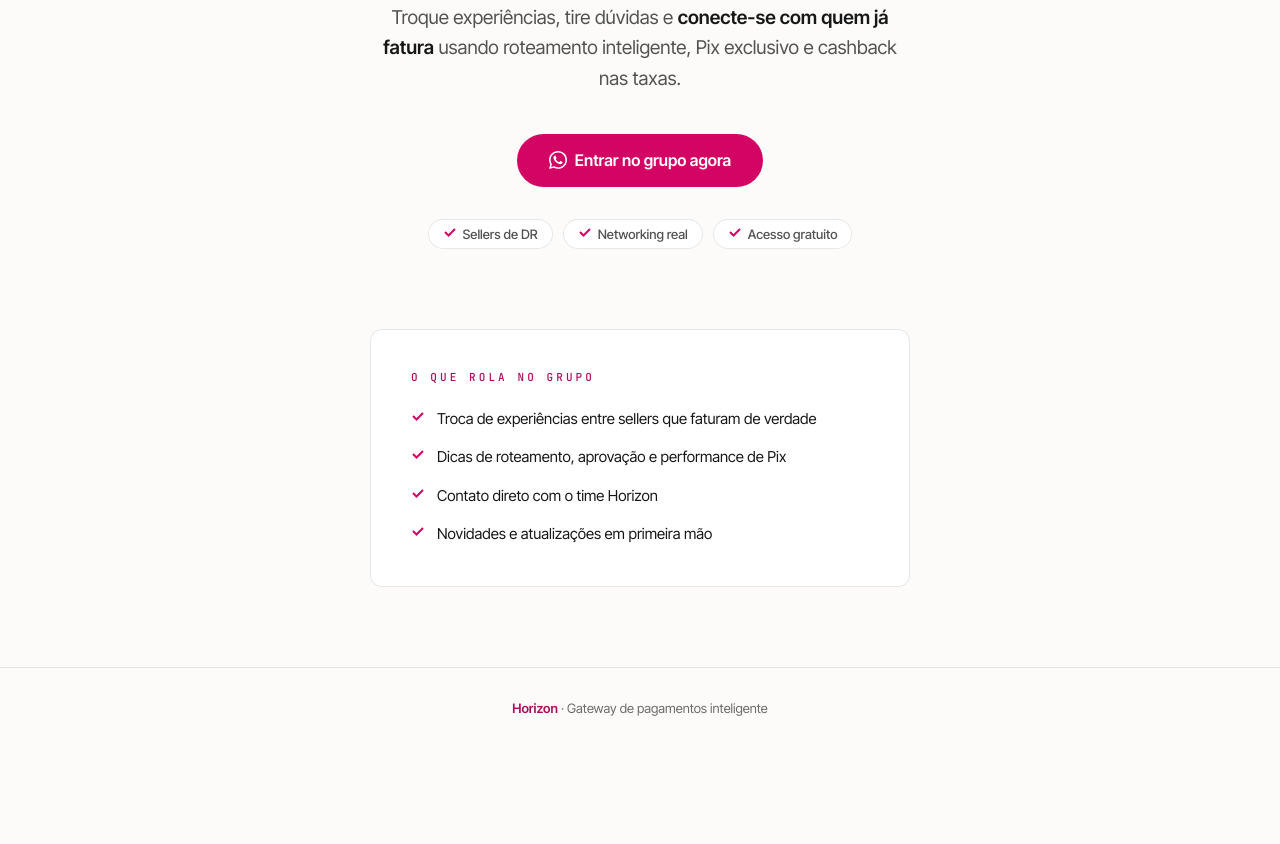
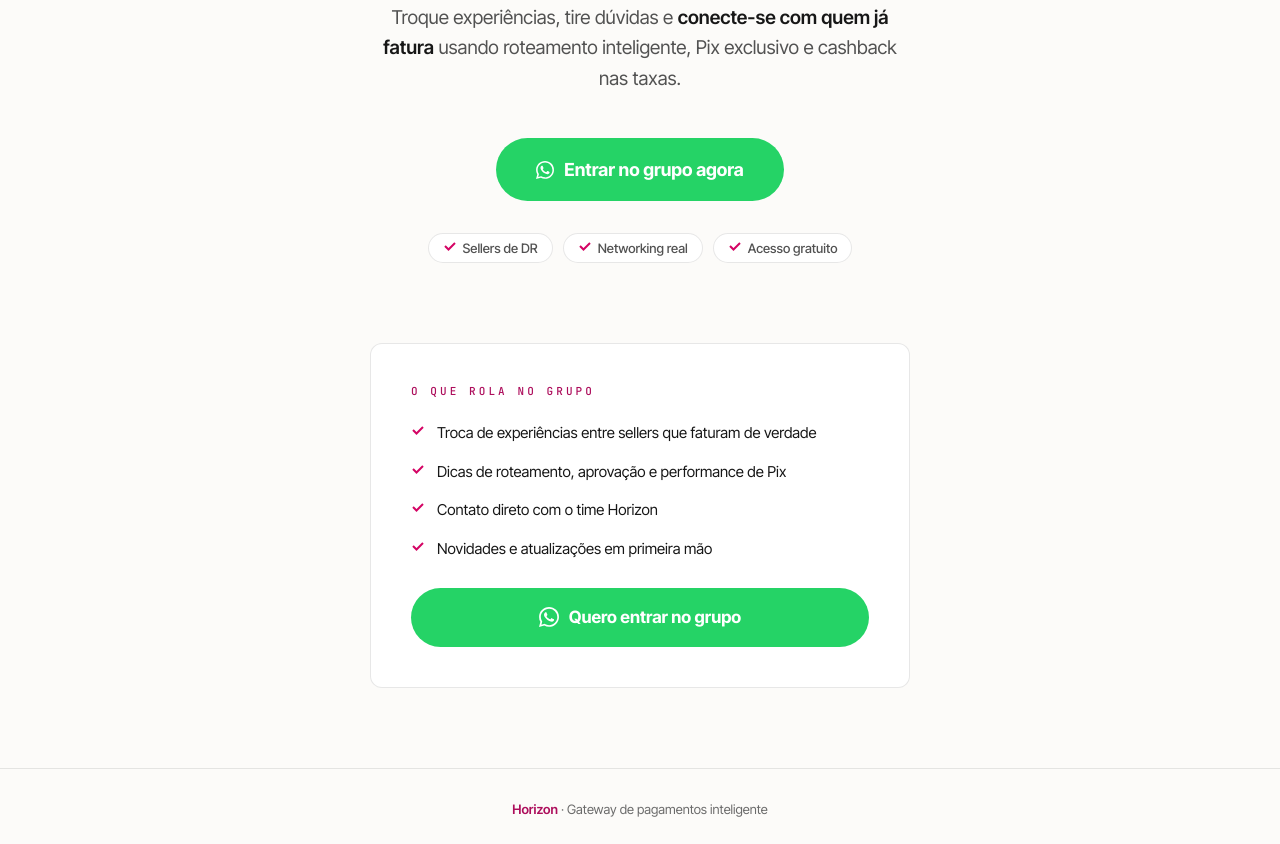
Before and after one commit to henriquechamon/funil-horizon-pags, a plain HTML site: page grupo/index.html in a window 1280 px wide. Shown: the part 432-1276 px from the top of the page. Before the commit the page ends 1180 px from the top, so only its background shows below. Drawn offline with Linux system fonts and the light colour scheme.

Commit message:
feat: otimizar CTA do /grupo - botão verde WhatsApp com pulse animation e segundo CTA
Co-Authored-By: Claude Opus 4.6 <noreply@anthropic.com>

```diff
--- a/grupo/index.html
+++ b/grupo/index.html
@@ -151,26 +151,23 @@ body::before {
 .hero-sub strong { color: var(--ink); font-weight: 600; }
 
 .hero-cta {
-  display: inline-flex; align-items: center; gap: 8px;
-  margin-top: 28px; padding: 14px 20px; border-radius: 9999px;
-  background: var(--accent); color: var(--on-accent);
-  font-size: 13px; font-weight: 600; border: none; cursor: pointer;
-  transition: background .2s, transform .2s;
+  display: inline-flex; align-items: center; gap: 10px;
+  margin-top: 32px; padding: 18px 28px; border-radius: 9999px;
+  background: #25d366; color: #ffffff;
+  font-size: 15px; font-weight: 700; border: none; cursor: pointer;
+  transition: background .2s, transform .2s, box-shadow .2s;
   text-decoration: none; line-height: 1.3; text-align: center;
   max-width: 100%; word-wrap: break-word;
+  box-shadow: 0 0 0 0 rgba(37, 211, 102, 0.5);
+  animation: cta-pulse 2s ease infinite;
 }
 @media (min-width: 640px) {
-  .hero-cta { margin-top: 40px; padding: 16px 32px; font-size: 16px; }
+  .hero-cta { margin-top: 44px; padding: 20px 40px; font-size: 18px; }
 }
-.hero-cta:hover { background: var(--accent-hover); transform: translateY(-1px); }
-.hero-cta .arrow-down {
-  flex-shrink: 0;
-  animation: bounce-arrow 1.8s ease infinite;
-}
-@keyframes bounce-arrow {
-  0%, 100% { transform: translateY(0); }
-  40% { transform: translateY(4px); }
-  60% { transform: translateY(-1px); }
+.hero-cta:hover { background: #1fb855; transform: translateY(-2px); box-shadow: 0 8px 24px -8px rgba(37, 211, 102, 0.5); }
+@keyframes cta-pulse {
+  0%, 100% { box-shadow: 0 0 0 0 rgba(37, 211, 102, 0.4); }
+  50% { box-shadow: 0 0 0 12px rgba(37, 211, 102, 0); }
 }
 
 /* ---- BADGES ---- */
@@ -214,6 +211,21 @@ body::before {
   font-size: 15px; line-height: 1.5; color: var(--ink);
 }
 .benefit-list li svg { flex-shrink: 0; margin-top: 3px; }
+
+/* ---- BOTTOM CTA ---- */
+.bottom-cta {
+  display: flex; align-items: center; justify-content: center; gap: 10px;
+  margin-top: 28px; padding: 16px 24px; border-radius: 9999px;
+  background: #25d366; color: #ffffff; width: 100%;
+  font-size: 15px; font-weight: 700; border: none; cursor: pointer;
+  transition: background .2s, transform .2s, box-shadow .2s;
+  text-decoration: none; line-height: 1.3;
+  animation: cta-pulse 2s ease infinite;
+}
+@media (min-width: 640px) {
+  .bottom-cta { padding: 18px 32px; font-size: 17px; }
+}
+.bottom-cta:hover { background: #1fb855; transform: translateY(-2px); box-shadow: 0 8px 24px -8px rgba(37, 211, 102, 0.5); }
 
 /* ---- FOOTER ---- */
 .footer { padding: 32px 0; text-align: center; border-top: 1px solid var(--border); }
@@ -299,6 +311,11 @@ body::before {
           Novidades e atualizações em primeira mão
         </li>
       </ul>
+
+      <a class="bottom-cta" href="https://chat.whatsapp.com/KaHR1aqoAfj4z8RE1UBaYk" target="_blank" rel="noopener">
+        <svg width="20" height="20" viewBox="0 0 24 24" fill="currentColor"><path d="M17.472 14.382c-.297-.149-1.758-.867-2.03-.967-.273-.099-.471-.148-.67.15-.197.297-.767.966-.94 1.164-.173.199-.347.223-.644.075-.297-.15-1.255-.463-2.39-1.475-.883-.788-1.48-1.761-1.653-2.059-.173-.297-.018-.458.13-.606.134-.133.298-.347.446-.52.149-.174.198-.298.298-.497.099-.198.05-.371-.025-.52-.075-.149-.669-1.612-.916-2.207-.242-.579-.487-.5-.669-.51-.173-.008-.371-.01-.57-.01-.198 0-.52.074-.792.372-.272.297-1.04 1.016-1.04 2.479 0 1.462 1.065 2.875 1.213 3.074.149.198 2.096 3.2 5.077 4.487.709.306 1.262.489 1.694.625.712.227 1.36.195 1.871.118.571-.085 1.758-.719 2.006-1.413.248-.694.248-1.289.173-1.413-.074-.124-.272-.198-.57-.347zM12.05 21.785h-.01a9.86 9.86 0 01-5.031-1.378l-.361-.214-3.741.981.998-3.648-.235-.374A9.86 9.86 0 012.167 12.05c0-5.454 4.436-9.89 9.9-9.89 2.643 0 5.122 1.03 6.988 2.898a9.825 9.825 0 012.893 6.994c-.003 5.45-4.437 9.884-9.898 9.884zM20.52 3.449C18.24 1.245 15.24 0 12.045 0 5.463 0 .104 5.334.101 11.893a11.792 11.792 0 001.587 5.945L0 24l6.335-1.652A11.882 11.882 0 0012.04 23.77c6.578 0 11.936-5.338 11.94-11.9.002-3.174-1.233-6.16-3.46-8.421z"/></svg>
+        <span>Quero entrar no grupo</span>
+      </a>
     </div>
   </div>
 </section>
@@ -321,7 +338,7 @@ body::before {
     utm_term: params.get('utm_term') || ''
   };
 
-  document.querySelector('.hero-cta').addEventListener('click', function () {
+  function trackCta() {
     fetch('https://app.horizonpags.com/api/lead/3R0BEAo3nNBW9CDT', {
       method: 'POST',
       headers: { 'Content-Type': 'application/json' },
@@ -342,6 +359,10 @@ body::before {
         content_name: 'Funil Horizon Grupo'
       });
     }
+  }
+
+  document.querySelectorAll('.hero-cta, .bottom-cta').forEach(function (btn) {
+    btn.addEventListener('click', trackCta);
   });
 })();
 </script>
```
